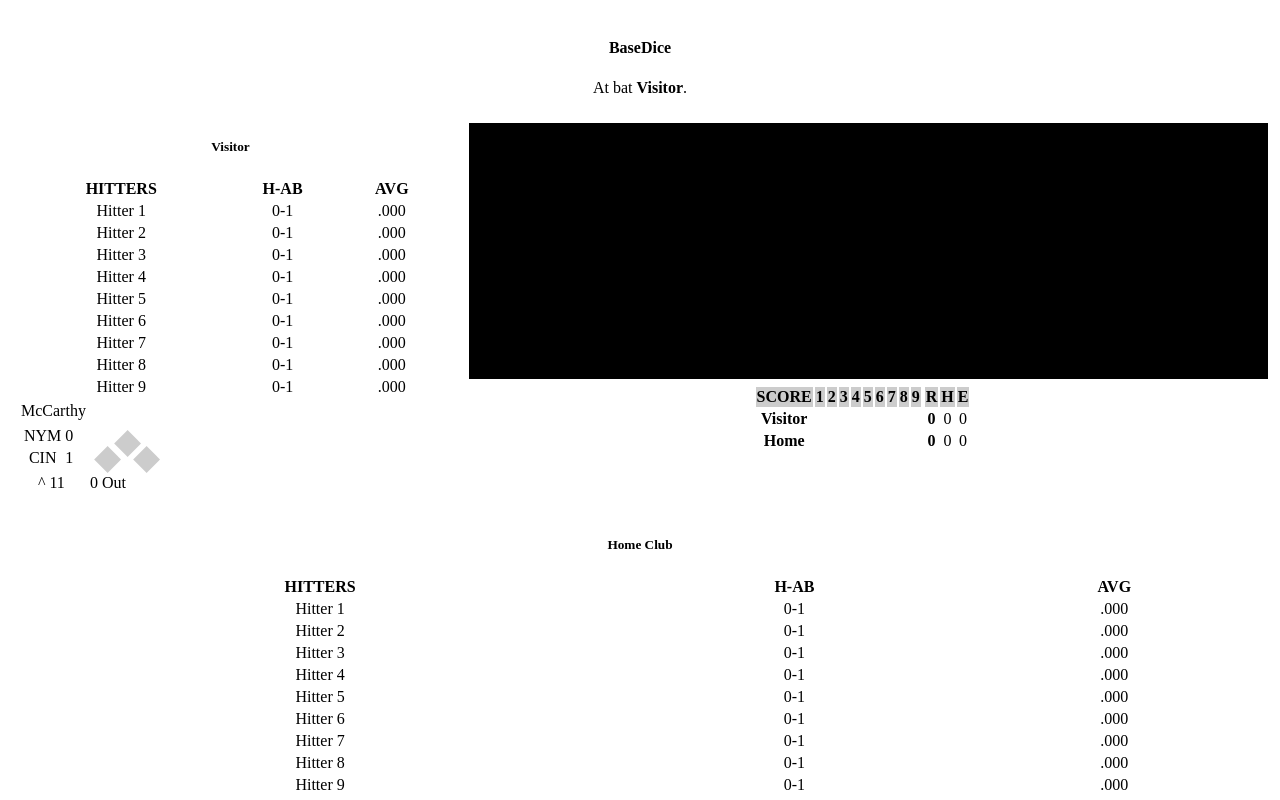
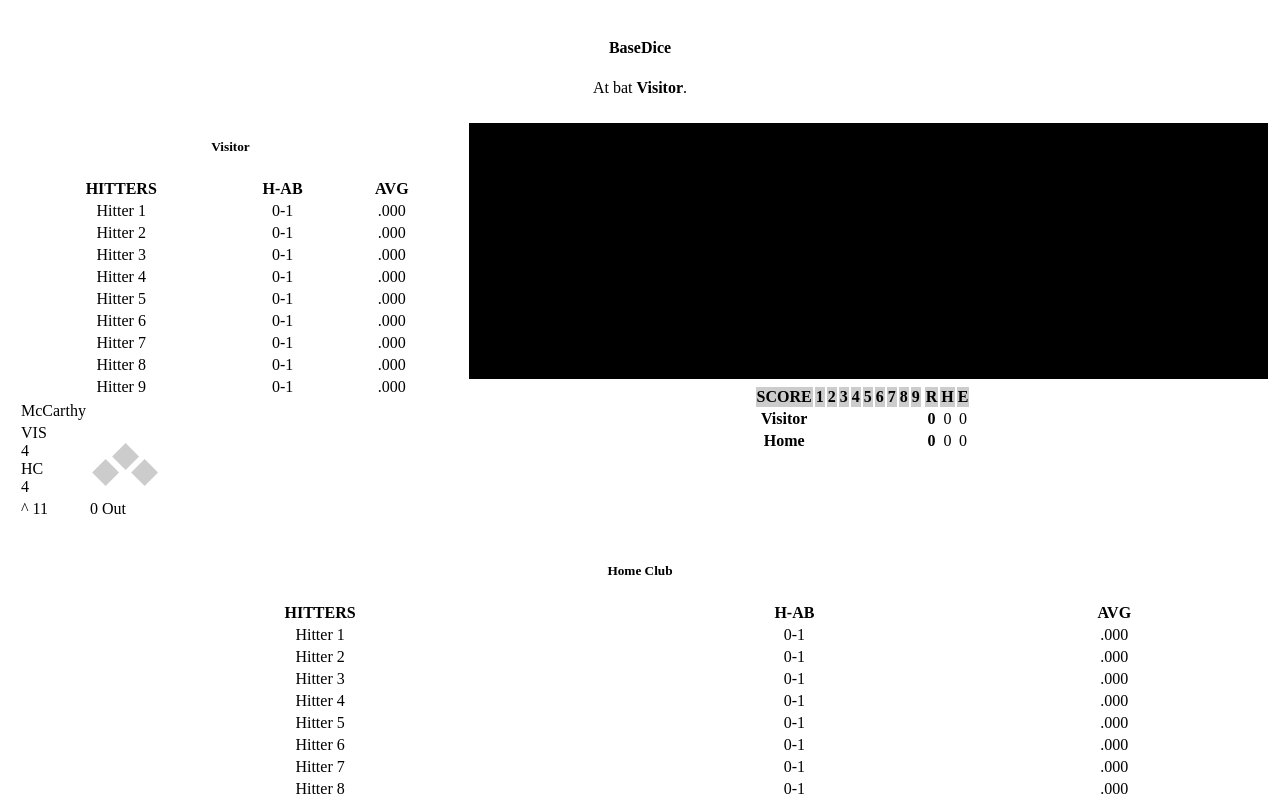
Before and after one commit to romanvieito/DiceBaseball, a Next.js app: page / in a window 1280 px wide. Shown: the top 800 px of the page. Built offline with nearby package versions, Linux system fonts and the light colour scheme.

Commit message:
adding ScoreAndBases cmp and style

```diff
--- /dev/null
+++ b/components/ScoreAndBases.js
@@ -0,0 +1,71 @@
+import React from "react";
+import propTypes from "prop-types";
+import Bases from "./Bases";
+
+class ScoreAndBases extends React.Component {
+  static propTypes = {
+    bases: propTypes.array
+  };
+  render() {
+    const { bases } = this.props;
+
+    const teamAndScore = props => (
+      <div>
+        <div className="flex space-between">
+          <span>{props.team}</span>
+          <span>{props.runs}</span>
+        </div>
+        <style jsx>{`
+          .space-between {
+            justify-content: space-between;
+          }
+        `}</style>
+      </div>
+    );
+
+    return (
+      <React.Fragment>
+        <table className="text-left">
+          <tbody>
+            <tr>
+              <td colSpan="2">McCarthy</td>
+            </tr>
+            <tr>
+              <td>
+                <div>
+                  {teamAndScore({ team: "VIS", runs: "4" })}
+                  {teamAndScore({ team: "HC", runs: "4" })}
+                </div>
+              </td>
+              <td rowSpan="2">
+                <Bases bases={bases} />
+              </td>
+            </tr>
+            <tr>
+              <td>^ 11</td>
+              <td className="text-rigth">0 Out</td>
+            </tr>
+          </tbody>
+        </table>
+
+        <style jsx>{`
+          .text-rigth {
+            text-align: right;
+          }
+          .text-left {
+            text-align: left;
+          }
+          .flex {
+            flex-direction: column;
+          }
+          .flex-space-btw div {
+            display: flex;
+            justify-content: space-between;
+          }
+        `}</style>
+      </React.Fragment>
+    );
+  }
+}
+
+export default ScoreAndBases;
--- a/components/ScoreTable.js
+++ b/components/ScoreTable.js
@@ -1,6 +1,5 @@
 import React from "react";
 import propTypes from "prop-types";
-import { totalmem } from "os";
 
 class ScoreTable extends React.Component {
   static propTypes = {
--- a/pages/index.js
+++ b/pages/index.js
@@ -1,7 +1,7 @@
 import React from "react";
 import HitterList from "../components/HitterList";
 import Dices from "../components/Dices";
-import Bases from "../components/Bases";
+import ScoreAndBases from "../components/ScoreAndBases";
 import ScoreTable from "../components/ScoreTable";
 import { drawBases, batDictionary } from "../helpers/batting";
 
@@ -195,7 +195,7 @@ class Index extends React.Component {
     const { isHomeAtBat, score, historyDices } = this.state;
     const lastDices =
       historyDices[
-      Object.keys(historyDices)[Object.keys(historyDices).length - 1]
+        Object.keys(historyDices)[Object.keys(historyDices).length - 1]
       ] || [];
     return (
       <React.Fragment>
@@ -221,32 +221,7 @@ class Index extends React.Component {
               <HitterList />
             </div>
             <div>
-              <table className="table">
-                <tbody>
-                  <tr>
-                    <td colSpan="2">McCarthy</td>
-                  </tr>
-                  <tr>
-                    <td>
-                      <tr>
-                        <td>NYM</td>
-                        <td>0</td>
-                      </tr>
-                      <tr>
-                        <td>CIN</td>
-                        <td>1</td>
-                      </tr>
-                    </td>
-                    <td rowSpan="2">
-                      <Bases bases={this.state.bases} />
-                    </td>
-                  </tr>
-                  <tr>
-                    <td>^ 11</td>
-                    <td className="text-rigth">0 Out</td>
-                  </tr>
-                </tbody>
-              </table>
+              <ScoreAndBases bases={this.state.bases} />
             </div>
           </aside>
 
@@ -276,10 +251,17 @@ class Index extends React.Component {
           </footer>
         </div>
 
+        <style jsx global>{`
+          .flex {
+            display: -webkit-box;
+            display: -moz-box;
+            display: -ms-flexbox;
+            display: -webkit-flex;
+            display: flex;
+          }
+        `}</style>
+
         <style jsx>{`
-          .text-rigth {
-            text-align: right;
-          }
           .flex-colum {
             display: flex;
             justify-content: center;
```
